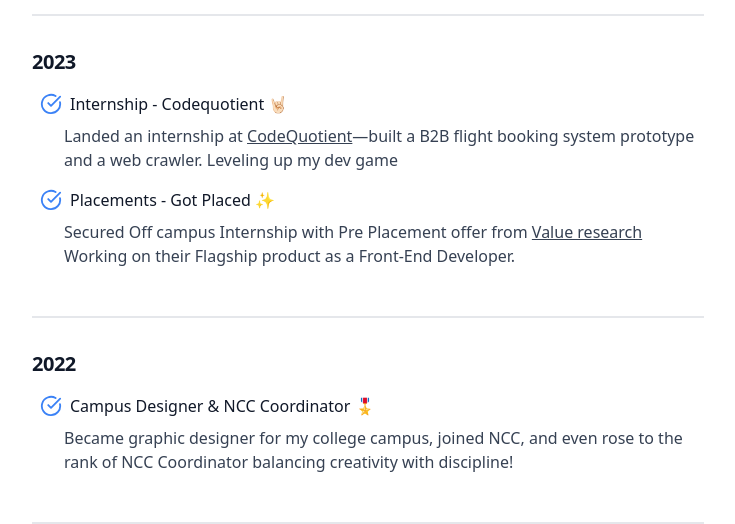
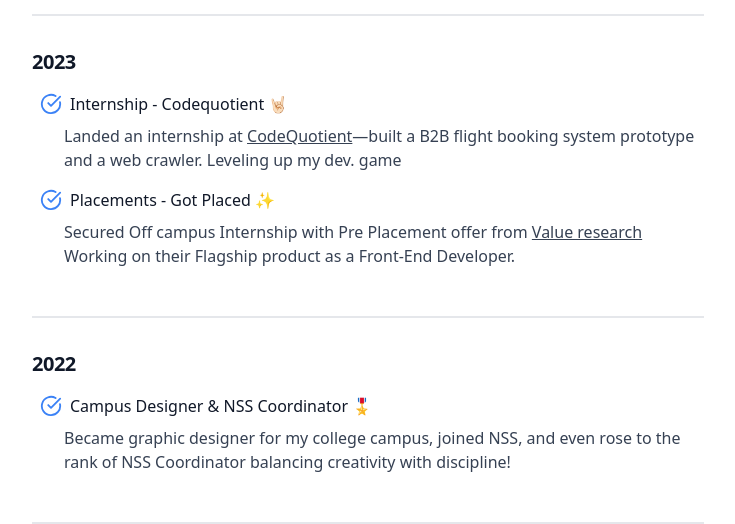
Before and after one commit to thepankajnamotra/portfolio, a React (Vite) app: page / in a window 1280 px wide. Shown: the part 1820-2344 px from the top of the page, without its empty margins (272-1007 px from the left). Built offline with nearby package versions, Linux system fonts and the light colour scheme.

Commit message:
updated typos

```diff
--- a/src/component/IntroHeading.jsx
+++ b/src/component/IntroHeading.jsx
@@ -87,7 +87,7 @@ const IntroHeading = () => {
         steps: [
           {
             heading: "Internship - Codequotient 🤘🏻",
-            desc: <>Landed an internship at <a href='https://codequotient.com/' className="underline" target='_blank'> CodeQuotient</a>—built a B2B flight booking system prototype and a web crawler. Leveling up my dev game</>
+            desc: <>Landed an internship at <a href='https://codequotient.com/' className="underline" target='_blank'> CodeQuotient</a>—built a B2B flight booking system prototype and a web crawler. Leveling up my dev. game</>
           },
           {
             heading: "Placements - Got Placed ✨",
@@ -101,8 +101,8 @@ const IntroHeading = () => {
         year: '2022',
         steps: [
           {
-            heading: "Campus Designer & NCC Coordinator 🎖️",
-            desc: "Became graphic designer for my college campus, joined NCC, and even rose to the rank of NCC Coordinator balancing creativity with discipline!"
+            heading: "Campus Designer & NSS Coordinator 🎖️",
+            desc: "Became graphic designer for my college campus, joined NSS, and even rose to the rank of NSS Coordinator balancing creativity with discipline!"
           }
         ]
       },
@@ -239,7 +239,7 @@ const IntroHeading = () => {
         year: '2004',
         steps: [
           {
-            heading: 'Got admission in BSF 🏫',
+            heading: 'Got admission in Military school 🏫',
             desc: "Got admission in BSF Military school and moved from home town to Jammu capital city."
           }
         ]
@@ -249,7 +249,7 @@ const IntroHeading = () => {
         steps: [
           {
             heading: 'Celebration',
-            desc: "An Enginner was Born in India 👶🏼 🍼"
+            desc: "An Engineer was Born in India 👶🏼 🍼"
           }
         ]
       },
```
